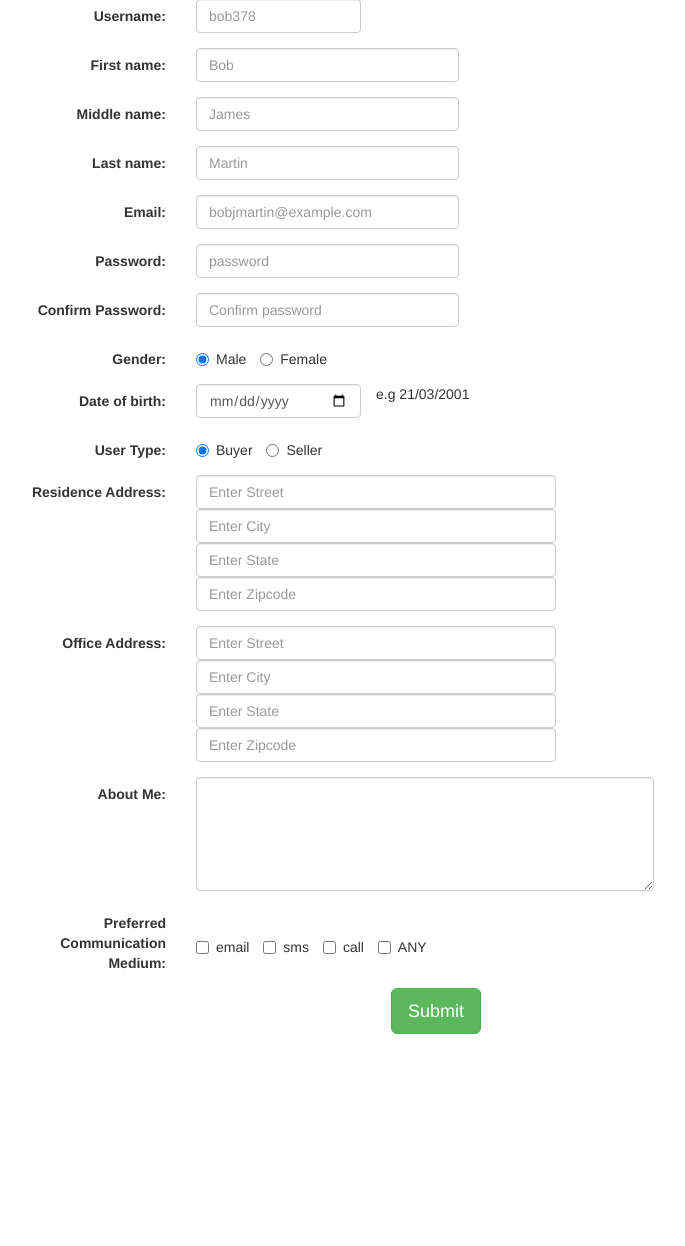
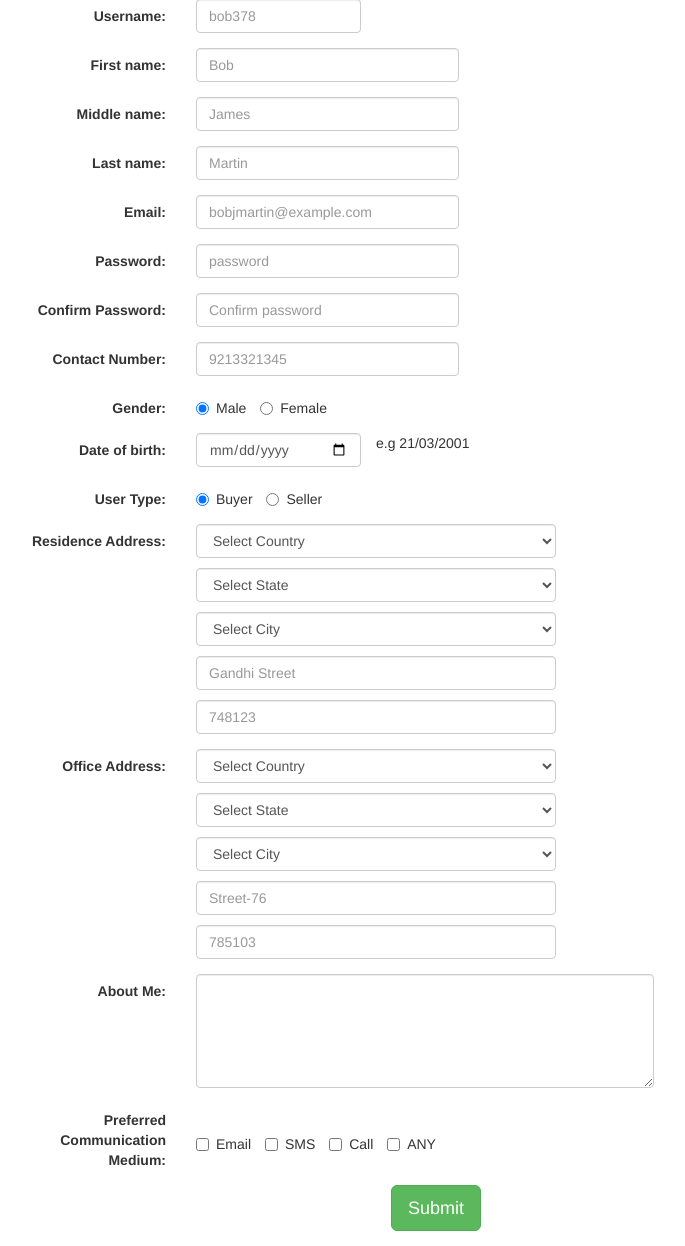
Before and after one commit to rakeshmindfire/BechDe, a PHP site: page /sign_up.html in a window 1280 px wide. Shown: the part 107-1353 px from the top of the page, without its empty margins (69-754 px from the left). Before the commit the page ends 1141 px from the top, so only its background shows below. Run offline with PHP 8.4, Linux system fonts and the light colour scheme; some libraries are stand-ins or nearby versions; some web fonts are replaced.

Commit message:
modified with state dropdowns

```diff
--- a/css/sign_up.css
+++ b/css/sign_up.css
@@ -65,3 +65,6 @@ section{
 .navbar-brand{
     font-size: 28px;
 }
+.needspacing{
+    margin-top:10px;
+}
--- a/sign_up.html
+++ b/sign_up.html
@@ -116,6 +116,13 @@
           </div>
         </div>
 
+         <div class="form-group">
+          <label class="control-label col-sm-2" for="contact_num">Contact Number:</label>
+          <div class="col-sm-3">
+            <input type="text" class="form-control" id="contact_num" placeholder="9213321345">
+          </div>
+        </div>
+
         <div class="form-group">
           <label class="control-label col-sm-2" >Gender:</label>
           <div class="col-sm-10">
@@ -141,41 +148,63 @@
         </div>
 
         <div class="form-group">
-          <label class="control-label col-sm-2" for="res_addrstreet">Residence Address:</label>
+          <label class="control-label col-sm-2" for="res_addrstate">Residence Address:</label>
+
           <div class="col-sm-4">
-            <input type="text" class="form-control" id="res-addrstreet" placeholder="Enter Street">
+            <select class="form-control countries" id="res_addrcountry">
+                <option value="">Select Country</option>
+            </select>
           </div>
           <div class="clearfix"></div>
-          <div class="col-sm-offset-2 col-sm-4">
-            <input type="text" class="form-control" id="res-addrcity" placeholder="Enter City">
+          <div class="col-sm-offset-2 col-sm-4 needspacing">
+            <select class="form-control states" id="res_addrstate">
+                <option value="">Select State</option>
+            </select>
           </div>
           <div class="clearfix"></div>
-          <div class="col-sm-offset-2 col-sm-4">
-            <input type="text" class="form-control" id="res-addrstate" placeholder="Enter State">
+          <div class="col-sm-offset-2 col-sm-4 needspacing">
+            <select class="form-control cities" id="res_addrcity">
+                <option value="">Select City</option>
+            </select>
           </div>
-           <div class="clearfix"></div>
-          <div class="col-sm-offset-2 col-sm-4">
-            <input type="text" class="form-control" id="res-addrzip" placeholder="Enter Zipcode">
+          <div class="clearfix"></div>
+          <div class="col-sm-offset-2 col-sm-4 needspacing">
+            <input type="text" class="form-control" id="res_addrstreet" placeholder="Gandhi Street">
+          </div>
+          <div class="clearfix"></div>
+          <div class="col-sm-offset-2 col-sm-4 needspacing">
+            <input type="text" class="form-control" id="res_addrzip" placeholder="748123">
           </div>
         </div>
 
         <div class="form-group">
-          <label class="control-label col-sm-2" for="res_addrstreet">Office Address:</label>
+          <label class="control-label col-sm-2" for="ofc_addrcountry">Office Address:</label>
           <div class="col-sm-4">
-            <input type="text" class="form-control" id="res-addrstreet" placeholder="Enter Street">
+            <select class="form-control countries" id="ofc_addrcountry">
+                <option value="">Select Country</option>
+            </select>
           </div>
           <div class="clearfix"></div>
-          <div class="col-sm-offset-2 col-sm-4">
-            <input type="text" class="form-control" id="res-addrcity" placeholder="Enter City">
+          <div class="col-sm-offset-2 col-sm-4 needspacing">
+            <select class="form-control states" id="ofc_addrstate">
+                <option value="">Select State</option>
+            </select>
           </div>
           <div class="clearfix"></div>
-          <div class="col-sm-offset-2 col-sm-4">
-            <input type="text" class="form-control" id="res-addrstate" placeholder="Enter State">
+          <div class="col-sm-offset-2 col-sm-4 needspacing">
+            <select class="form-control cities" id="ofc_addrcity">
+                <option value="">Select City</option>
+            </select>
           </div>
           <div class="clearfix"></div>
-          <div class="col-sm-offset-2 col-sm-4">
-            <input type="text" class="form-control" id="res-addrzip" placeholder="Enter Zipcode" pattern="[0-9]{6}">
+          <div class="col-sm-offset-2 col-sm-4 needspacing">
+            <input type="text" class="form-control" id="ofc-addrstreet" placeholder="Street-76">
           </div>
+          <div class="clearfix"></div>
+          <div class="col-sm-offset-2 col-sm-4 needspacing">
+            <input type="text" class="form-control" id="ofc-addrzip" placeholder="785103">
+          </div>
+
         </div>
 
         <div class="form-group">
@@ -188,9 +217,9 @@
         <div class="form-group">
           <label class="control-label col-sm-2" >Preferred Communication Medium:</label>
           <div class="col-sm-10" style="padding-top: 2%">
-            <label class="checkbox-inline"><input type="checkbox" value="">email</label>
-            <label class="checkbox-inline"><input type="checkbox" value="">sms</label>
-            <label class="checkbox-inline"><input type="checkbox" value="">call</label>
+            <label class="checkbox-inline"><input type="checkbox" value="">Email</label>
+            <label class="checkbox-inline"><input type="checkbox" value="">SMS</label>
+            <label class="checkbox-inline"><input type="checkbox" value="">Call</label>
             <label class="checkbox-inline"><input type="checkbox" value="">ANY</label>
           </div>
         </div>
@@ -210,6 +239,11 @@
     <!-- Bootstrap Core JavaScript -->
     <script src="vendor/bootstrap/js/bootstrap.min.js"></script>
 
+
+
+
+<script src="http://iamrohit.in/lab/js/location.js"></script>
+
 </body>
 
 </html>
```
